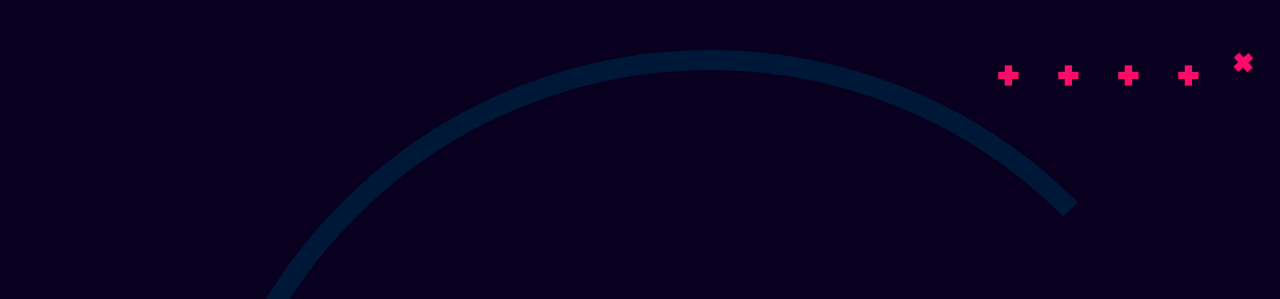
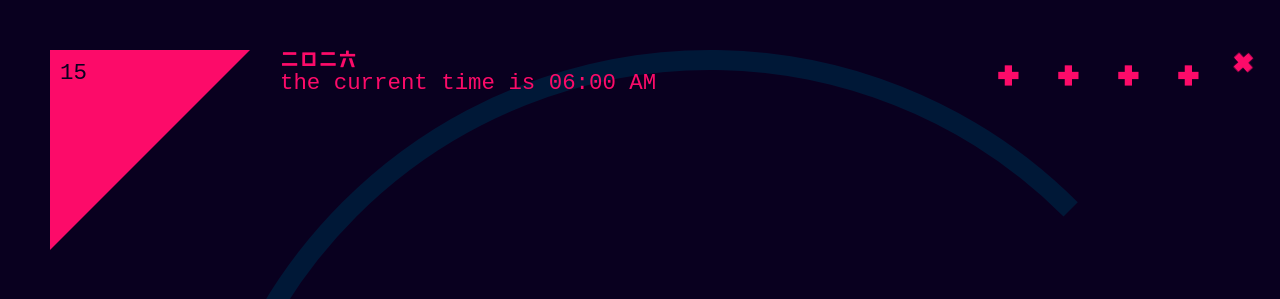
Before and after one commit to arborium-dev/sitev2, a plain HTML site: page index.html in a window 1280 px wide. Shown: the top 299 px of the page. Drawn offline with Linux system fonts and the light colour scheme; a web font is replaced by a local one.

Commit message:
top right things

```diff
--- a/index.html
+++ b/index.html
@@ -18,12 +18,17 @@
         NOTHING AT THE MOMENT...
     </div>
     <div class="coolCircle"></div>
+
     <div class="smallPlus" style="top: 20px; right: 20px;">+</div>
     <div class="smallPlus" style="top: 20px; right: 80px;">+</div>
     <div class="smallPlus" style="top: 20px; right: 140px;">+</div>
     <div class="smallPlus" style="top: 20px; right: 200px;">+</div>
     <div class="smallPlus" style="top: 20px; right: 260px;">+</div>
 
+    <div class="dayTriangle"></div>
+    <div class="yearText">二〇二六</div>
+    <div class="timeText">the current time is 06:00 AM</div>
+    <div class="dateText">##</div>
 </body>
 
 </html>
--- a/script.js
+++ b/script.js
@@ -1,4 +1,29 @@
 const plusElements = document.querySelectorAll('.smallPlus');
+const currentTimeElement = document.querySelector('.timeText');
+const currrentDateElement = document.querySelector('.dateText');
+
+function updateTime() {
+    const now = new Date();
+    const hours = now.getHours().toString().padStart(2, '0');
+    const minutes = now.getMinutes().toString().padStart(2, '0');
+    if (hours >= 12) {
+        currentTimeElement.textContent = `the current time is ${hours}:${minutes} PM`;
+    } else {
+        currentTimeElement.textContent = `the current time is ${hours}:${minutes} AM`;
+    }
+}
+
+function updateDate() {
+    const now = new Date();
+    const day = now.getDate();
+    currrentDateElement.textContent = `${day}`;
+}
+
+updateTime();
+setInterval(updateTime, 60000); // Update every minute
+updateDate();
+setInterval(updateDate, 86400000); // Update every day
+
 
 plusElements.forEach(plus => {
     const randomDelay = Math.random() * 5;
--- a/stylesheet.css
+++ b/stylesheet.css
@@ -5,6 +5,16 @@
 @font-face {
     font-family: 'Nikkyou Sans';
     src: url('../fonts/Nikkyou.ttf') format('truetype');
+}
+
+@font-face {
+    font-family: 'Sawarabi';
+    src: url('../fonts/Sawarabi.ttf') format('truetype');
+}
+
+@font-face {
+    font-family: 'Science';
+    src: url('../fonts/Science.ttf') format('truetype');
 }
 /* h1 {
     font-family: "JetBrains Mono", monospace;
@@ -189,6 +199,47 @@ body {
     }
 }
 
+.dayTriangle {
+    position: fixed;
+    top: 50px;
+    left: 50px;
+    width: 200px;
+    height: 200px;
+
+    clip-path: polygon(0 0, 100% 0, 0 100%);
+    background: #fc0b69;
+}
+
+.yearText{
+    font-family: "Nikkyou Sans", monospace;
+    font-size: 1.2em;
+    color: #fc0b69;
+
+    position: fixed;
+    top: 50px;
+    left: 280px;
+}
+
+.timeText {
+    font-family: "Science", monospace;
+    font-size: 1.4em;
+    color: #fc0b69;
+
+    position: fixed;
+    top: 70px;
+    left: 280px;
+}
+
+.dateText {
+    font-family: "Science", monospace;
+    font-size: 1.4em;
+    color: #09001f;
+
+    position: fixed;
+    top: 60px;
+    left: 60px;
+}
+
 /*
 primary: fc0b69
 background: 09001f
```
Also changed, not shown: 2 other files.
